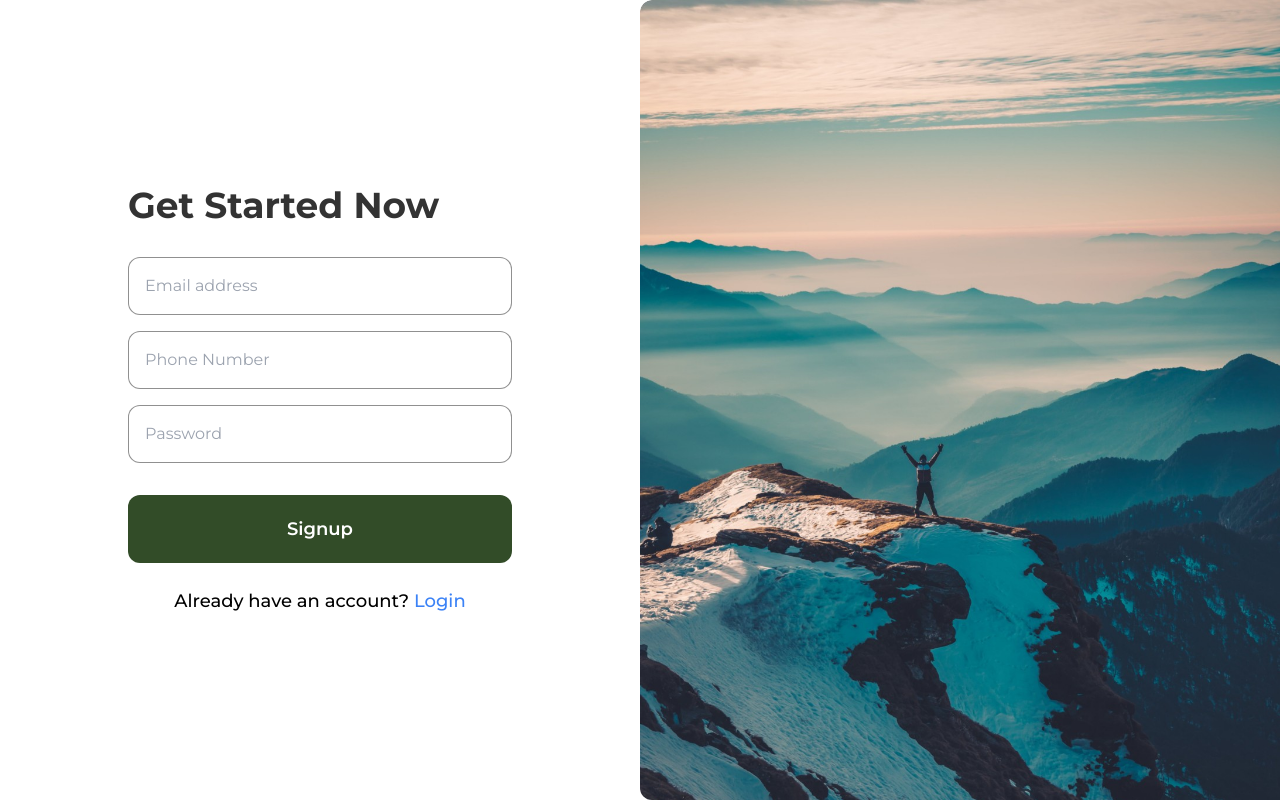
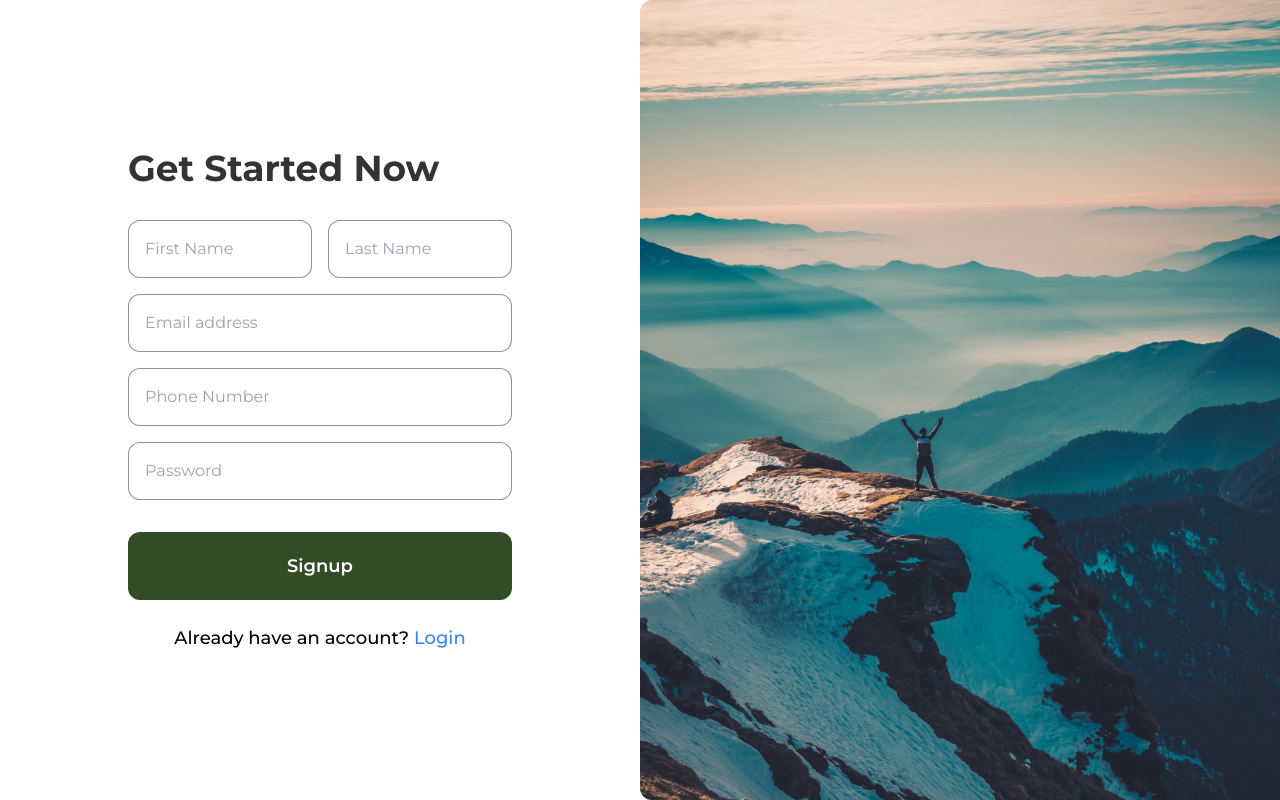
Before and after one commit to hananAzeez/venture-client, a Next.js app: page /signup in a window 1280 px wide. Built offline with nearby package versions, Linux system fonts and the light colour scheme.

Commit message:
signup request

```diff
--- a/src/pages/signup.tsx
+++ b/src/pages/signup.tsx
@@ -1,7 +1,43 @@
+import axios from "axios";
 import Link from "next/link";
+import { useState } from "react";
 
 /* eslint-disable @next/next/no-img-element */
 const Signup = () => {
+  const [formData, setFormData] = useState<SignUpFormData>({
+    fname: "",
+    lname: "",
+    phone: "",
+    email: "",
+    password: "",
+  });
+
+  const handleSubmit = async (e: any) => {
+    e.preventDefault();
+
+    try {
+      const response = await axios.post(
+        "http://139.59.76.189:4000/auth/register",
+        formData
+      );
+
+      if (response.status === 200) {
+        // Handle successful signup
+        console.log("Signup successful");
+      } else {
+        // Handle signup failure
+        console.error("Signup failed");
+      }
+    } catch (error) {
+      console.error("Error during signup:", error);
+    }
+  };
+
+  const handleChange = (e: React.ChangeEvent<HTMLInputElement>) => {
+    const { name, value } = e.target;
+    setFormData((prevData) => ({ ...prevData, [name]: value }));
+  };
+
   return (
     <main>
       <div className="grid lg:grid-cols-2 h-screen overflow-hidden">
@@ -11,20 +47,47 @@ const Signup = () => {
             {/* <h3 className="mt-4 text-xl font-medium text-light">
               Get ready to venture
             </h3> */}
-            <form className="mt-8">
+            <form className="mt-8" onSubmit={handleSubmit}>
+              <div className="grid grid-cols-2 gap-4">
+                <input
+                  type="text"
+                  placeholder="First Name"
+                  name="fname"
+                  value={formData.fname}
+                  onChange={handleChange}
+                  className="rounded-xl p-4 border border-light border-opacity-60 w-full focus:outline-green"
+                />
+                <input
+                  type="text"
+                  placeholder="Last Name"
+                  name="lname"
+                  value={formData.lname}
+                  onChange={handleChange}
+                  className="rounded-xl p-4 border border-light border-opacity-60 w-full focus:outline-green"
+                />
+              </div>
               <input
                 type="email"
                 placeholder="Email address"
-                className="rounded-xl p-4 border border-light border-opacity-60 w-full focus:outline-green"
+                name="email"
+                value={formData.email}
+                onChange={handleChange}
+                className="mt-4 rounded-xl p-4 border border-light border-opacity-60 w-full focus:outline-green"
               />
               <input
                 type="text"
                 placeholder="Phone Number"
+                name="phone"
+                value={formData.phone}
+                onChange={handleChange}
                 className="mt-4 rounded-xl p-4 border border-light border-opacity-60 w-full focus:outline-green"
               />
               <input
                 type="password"
                 placeholder="Password"
+                name="password"
+                value={formData.password}
+                onChange={handleChange}
                 className="mt-4 rounded-xl p-4 border border-light border-opacity-60 w-full focus:outline-green"
               />
               <button className="mt-8 text-white font-semibold rounded-xl text-lg p-5 w-full bg-green">
@@ -40,15 +103,9 @@ const Signup = () => {
           </div>
         </div>
         <div
-          className="w-full h-full bg-cover rounded-l-xl"
+          className="w-full h-full bg-cover rounded-l-xl bg-center"
           style={{ backgroundImage: "url(img/signUpImg.jpg)" }}
-        >
-          {/* <img
-            src="img/signupImg.jpg"
-            alt="hiking"
-            className="w-full h-full object-cover"
-          /> */}
-        </div>
+        />
       </div>
     </main>
   );
```
Also changed, not shown: typings.d.ts (+8 -0 lines).
